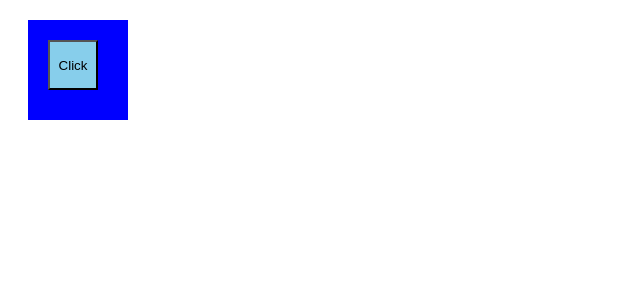
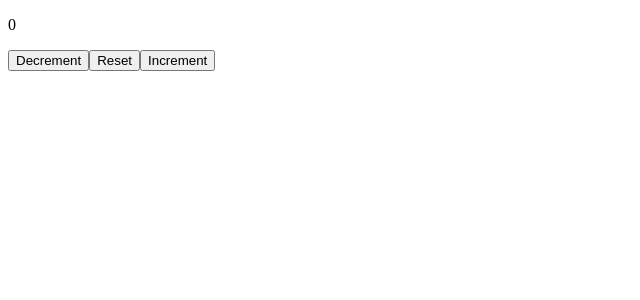
Before and after one commit to shruthi-kv/react-hands-on, a React (Vite) app in the folder my-react-app/: page / in a window 1280 px wide. Shown: the top 300 px of the page, without its empty margins (0-640 px from the left). Built offline with nearby package versions, Linux system fonts and the light colour scheme.

Commit message:
userEDUCER

```diff
--- a/my-react-app/src/App.jsx
+++ b/my-react-app/src/App.jsx
@@ -1,10 +1,14 @@
 import Form from "./Portals/Form";
 import EventBubble from './EventBubbling/EventBubble';
 import EventCapture from './EventBubbling/EventCapture';
-
+import ErrorBoundary from './ErrorBoundary/ErrorBoundary';
+import Parent from './Hooks/Parent'
+import Counter from './Hooks/Reducer';
 
 const App = () => {
-  return <EventCapture />;
+  return (
+    <Counter/>
+  );
 };
 
 export default App;
--- /dev/null
+++ b/my-react-app/src/ErrorBoundary/ErrorBoundary.jsx
@@ -0,0 +1,12 @@
+const ErrorBoundary = ({name}) =>{
+
+    if(name){
+        throw new Error('Something went wrong...')
+    }
+
+    return(
+        <p>This is Buggy Component</p>
+    )
+}
+
+export default ErrorBoundary;
--- /dev/null
+++ b/my-react-app/src/Hooks/Child.jsx
@@ -0,0 +1,8 @@
+import GrandChild from './GrandChild';
+const Child = () =>{
+    return(
+    <GrandChild/>
+    )
+}
+
+export default Child;
--- /dev/null
+++ b/my-react-app/src/Hooks/GrandChild.jsx
@@ -0,0 +1,13 @@
+import React,{useContext} from 'react';
+import {myContext} from './Parent';
+
+const GrandChild = ({name}) =>{
+
+     const value = useContext(myContext);
+
+    return(
+        <p>The name is {value}</p>
+    )
+}
+
+export default GrandChild;
--- /dev/null
+++ b/my-react-app/src/Hooks/Parent.jsx
@@ -0,0 +1,16 @@
+import react,{createContext} from 'react';
+import Child from './Child';
+
+export const myContext = createContext();
+
+const Parent = () =>{
+
+    return(
+        <myContext.Provider value="Shruthi">
+            <Child />
+        </myContext.Provider>
+
+    )
+}
+
+export default Parent;
--- /dev/null
+++ b/my-react-app/src/Hooks/Reducer.jsx
@@ -0,0 +1,28 @@
+import React,{useReducer} from 'react';
+
+
+const CountReducer = (state,action)=>{
+    switch(action.type){
+        case 'Increment' : return state+1;
+        case 'Decrement' : return state-1;
+        case 'Reset'     : return 0;
+        default : return state;
+    }
+}
+
+const Counter = () => {
+  let initialState = 0;
+  const[count,dispatch] = useReducer(CountReducer,initialState)
+
+  return (
+    <>
+      <p>{count}</p>
+
+      <button onClick={() => dispatch({type:'Decrement'})}>Decrement</button>
+      <button onClick={() => dispatch({type:'Reset'})}>Reset</button>
+      <button onClick={() => dispatch({type:'Increment'})}>Increment</button>
+    </>
+  );
+};
+
+export default Counter;
```
